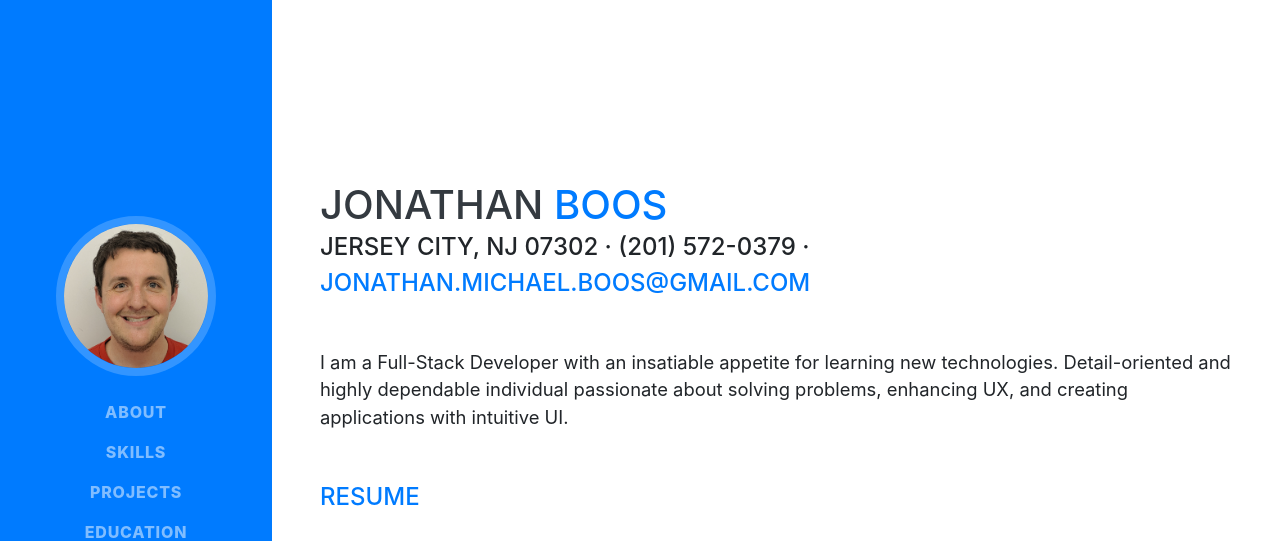
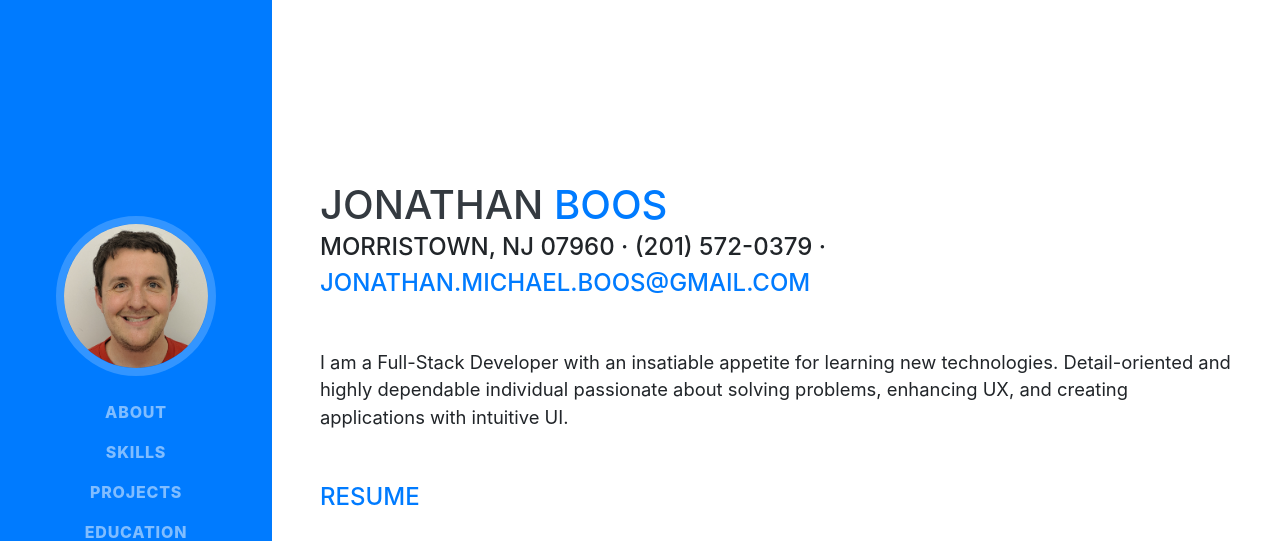
Before and after one commit to gameguy37/gameguy37.github.io, a website with bundled scripts: page index.html in a window 1280 px wide. Shown: the top 541 px of the page. Built offline with nearby package versions, Linux system fonts and the light colour scheme; a web font is replaced by a local one.

Commit message:
Update index.html

```diff
--- a/index.html
+++ b/index.html
@@ -65,7 +65,7 @@
         <h1 class="mb-0">Jonathan
           <span class="text-primary">Boos</span>
         </h1>
-        <div class="subheading mb-5">Jersey City, NJ 07302 · (201) 572-0379 ·
+        <div class="subheading mb-5">Morristown, NJ 07960 · (201) 572-0379 ·
           <a href="mailto:jonathan.michael.boos@gmail.com">jonathan.michael.boos@gmail.com</a>
         </div>
         <p class="lead mb-5">I am a Full-Stack Developer with an insatiable appetite for learning new technologies. Detail-oriented and highly dependable individual passionate about solving problems, enhancing UX, and creating applications with intuitive UI.</p>
```
